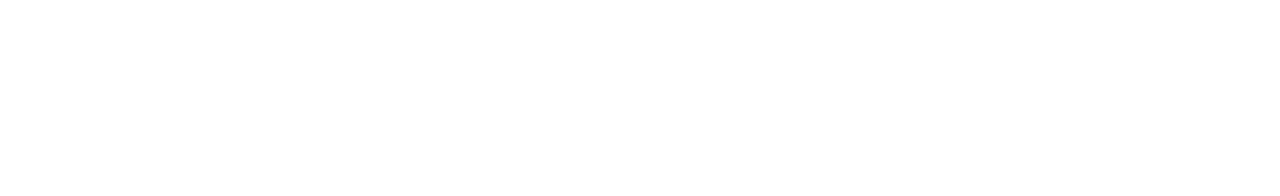
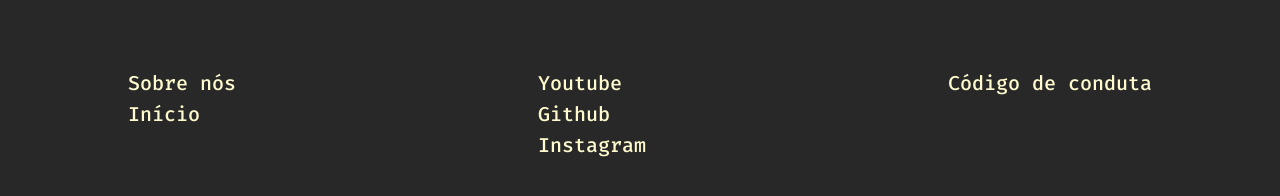
Before and after one commit to thiagodemedeiros/NOSS-SITE, a React (Vite) app: page / in a window 1280 px wide. Shown: the part 3366-3562 px from the top of the page. Before the commit the page ends 3280 px from the top, so only its background shows below. Built offline with nearby package versions, Linux system fonts and the light colour scheme; a web font is replaced by a local one.

Commit message:
Footer pronto

```diff
--- a/src/App.tsx
+++ b/src/App.tsx
@@ -1,3 +1,4 @@
+import Footer from "./feature/Footer/Footer"
 import Header from "./feature/Header/Header"
 import Home from "./feature/Home/Home"
 
@@ -6,6 +7,7 @@
     <>
       <Header />
       <Home />
+      <Footer/>
     </>
   )
 };
--- /dev/null
+++ b/src/feature/Footer/Footer.tsx
@@ -0,0 +1,35 @@
+import "./style/Footer.css";
+
+export default function Footer() {
+    return (
+        <footer className="Footer">
+            <div className="FooterContent">
+                <div className="FooterContentColuna">
+                    <FooterLink text="Sobre nós" href="#"/>
+                    <FooterLink text="Início" href="#"/>
+                </div>
+                <div className="FooterContentColuna">
+                    <FooterLink text="Youtube" href="#"/>
+                    <FooterLink text="Github" href="#"/>
+                    <FooterLink text="Instagram" href="#"/>
+                </div>
+                <div className="FooterContentColuna">
+                    <FooterLink text="Código de conduta" href="#"/>
+                </div>
+            </div>
+        </footer>
+    )
+}
+
+interface FooterLinkProps {
+    href: string;
+    text: string;
+}
+
+function FooterLink({ href , text }: FooterLinkProps) {
+    return (
+        <a href={href} target="_blank">
+            {text}
+        </a>
+    );
+}
--- /dev/null
+++ b/src/feature/Footer/style/Footer.css
@@ -0,0 +1,34 @@
+.Footer {
+    display: flex;
+    flex-direction: column;
+    align-items: center;
+    justify-content: center;
+
+    width: 100%;
+    height: 400px;
+
+    background-color: #282828;
+}
+
+.FooterContent {
+    display: flex;
+    flex-wrap: wrap;
+    align-items: flex-start;
+    justify-content: space-between;
+    gap: 30px;
+
+    width: 80%;
+}
+
+.FooterContentColuna {
+    display: flex;
+    flex-direction: column;
+    align-items: start;
+    justify-content: center;
+    gap: 5px;
+
+    font-size: 20px;
+    font-family: "Fira Code", monospace;
+    font-weight: 500;
+    color: #FEFACD;
+}
```
